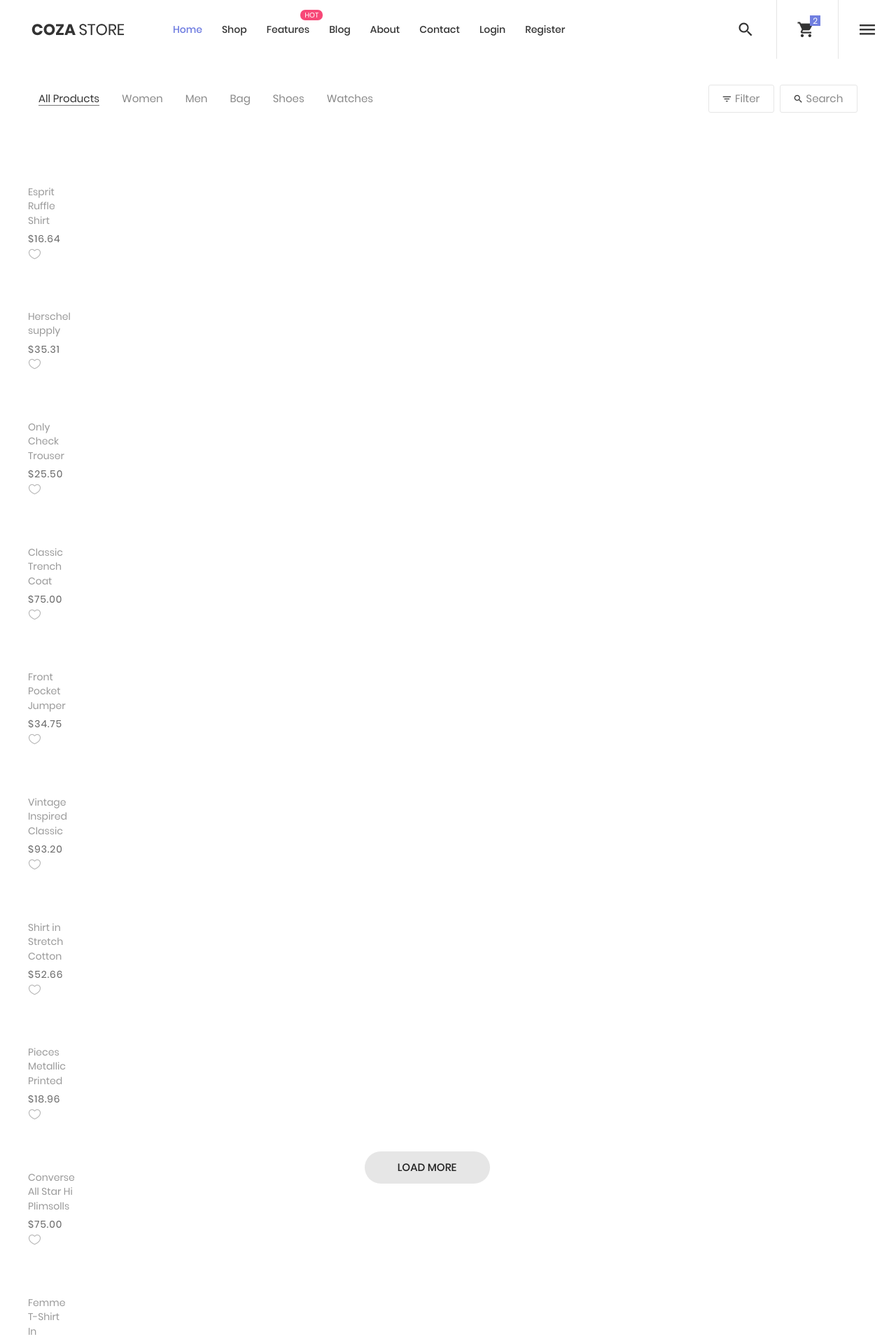
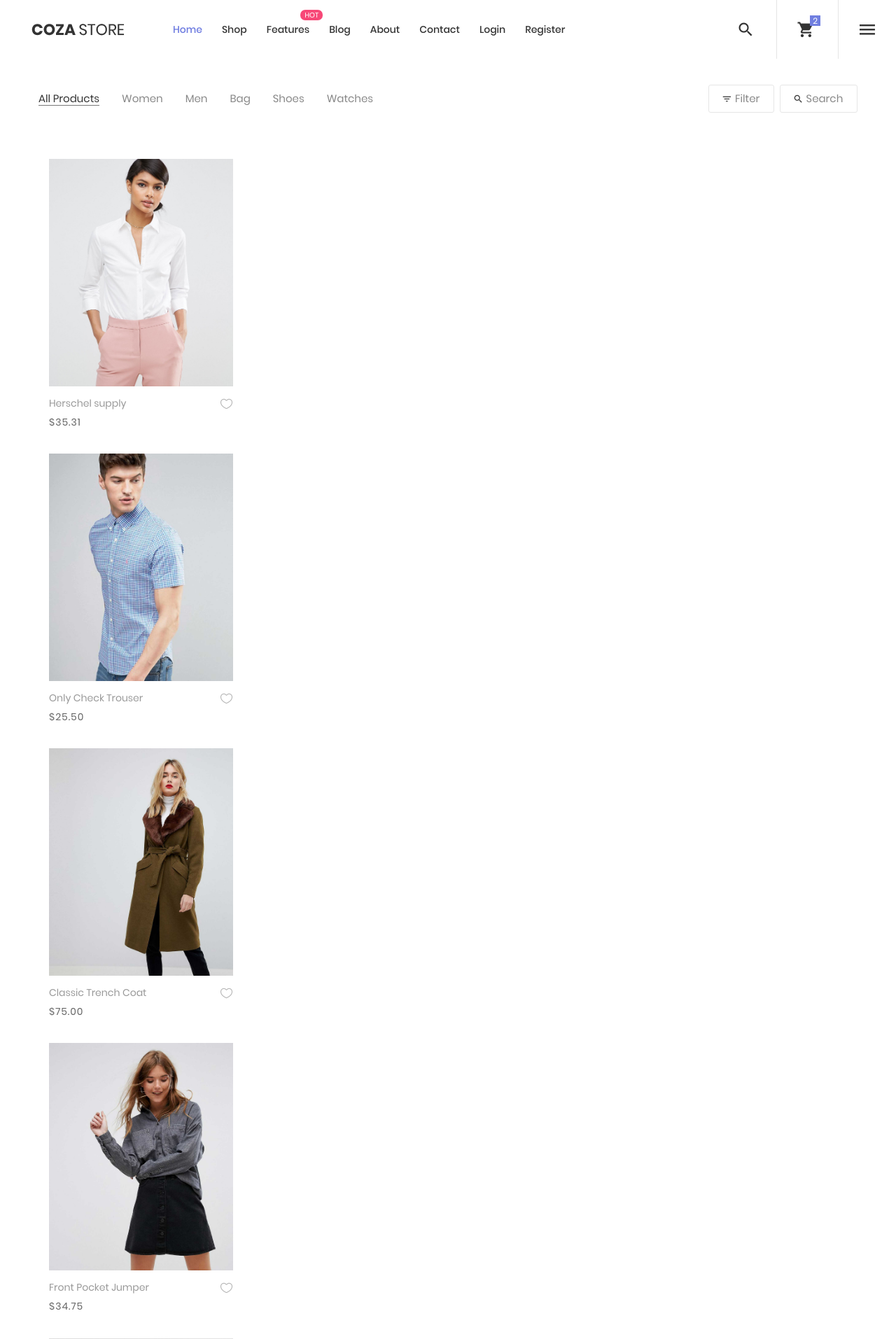
Before and after one commit to avani6711-del/store_app, a Django app: page /product/ in a window 1280 px wide. Shown: the top 1913 px of the page at 70% size. Run offline with Django 5.2, Linux system fonts and the light colour scheme; some libraries are stand-ins or nearby versions; some web fonts are replaced.

Commit message:
Update product.html

```diff
--- a/store/templates/product.html
+++ b/store/templates/product.html
@@ -141,7 +141,6 @@
 						<input class="mtext-107 cl2 size-114 plh2 p-r-15" type="text" name="search-product" placeholder="Search">
 					</div>
 				</div>
-
 
 				<!-- Filter -->
 				<div class="dis-none panel-filter w-full p-t-10">
@@ -332,7 +331,8 @@
 					</div>
 				</div>
 			</div>
-			<div class="row isotope-grid">
+
+<div class="row isotope-grid">
 				{% for product in products %}
 				<div class="col-sm-6 col-md-4 col-lg-3 p-b-35 isotope-item women">
 					<!-- Block2 -->
@@ -347,7 +347,7 @@
 
 						<div class="block2-txt flex-w flex-t p-t-14">
 							<div class="block2-txt-child1 flex-col-l ">
-								<a href="{% url 'product-detail' %}" class="stext-104 cl4 hov-cl1 trans-04 js-name-b2 p-b-6">
+								<a href="{% url 'product_detail' %}" class="stext-104 cl4 hov-cl1 trans-04 js-name-b2 p-b-6">
 									{{ product.product_name }}
 								</a>
 
@@ -367,38 +367,6 @@
 				</div>
 
 				{% endfor %}
-
-			<div class="row isotope-grid">
-				<div class="col-sm-6 col-md-4 col-lg-3 p-b-35 isotope-item women">
-					<!-- Block2 -->
-					<div class="block2">
-						<div class="block2-pic hov-img0">
-							<img src="{% static 'images/product-01.jpg' %}" alt="IMG-PRODUCT">
-
-							<a href="#" class="block2-btn flex-c-m stext-103 cl2 size-102 bg0 bor2 hov-btn1 p-lr-15 trans-04 js-show-modal1">
-								Quick View
-							</a>
-						</div>
-
-						<div class="block2-txt flex-w flex-t p-t-14">
-							<div class="block2-txt-child1 flex-col-l ">
-								<a href="{% url 'product-detail' %}" class="stext-104 cl4 hov-cl1 trans-04 js-name-b2 p-b-6">
-									Esprit Ruffle Shirt
-								</a>
-
-								<span class="stext-105 cl3">
-									$16.64
-								</span>
-							</div>
-
-							<div class="block2-txt-child2 flex-r p-t-3">
-								<a href="#" class="btn-addwish-b2 dis-block pos-relative js-addwish-b2">
-									<img class="icon-heart1 dis-block trans-04" src="{% static 'images/icons/icon-heart-01.png' %}" alt="ICON">
-									<img class="icon-heart2 dis-block trans-04 ab-t-l" src="{% static 'images/icons/icon-heart-02.png' %}" alt="ICON">
-								</a>
-							</div>
-						</div>
-					</div>
 				</div>
 
 				<div class="col-sm-6 col-md-4 col-lg-3 p-b-35 isotope-item women">
```
